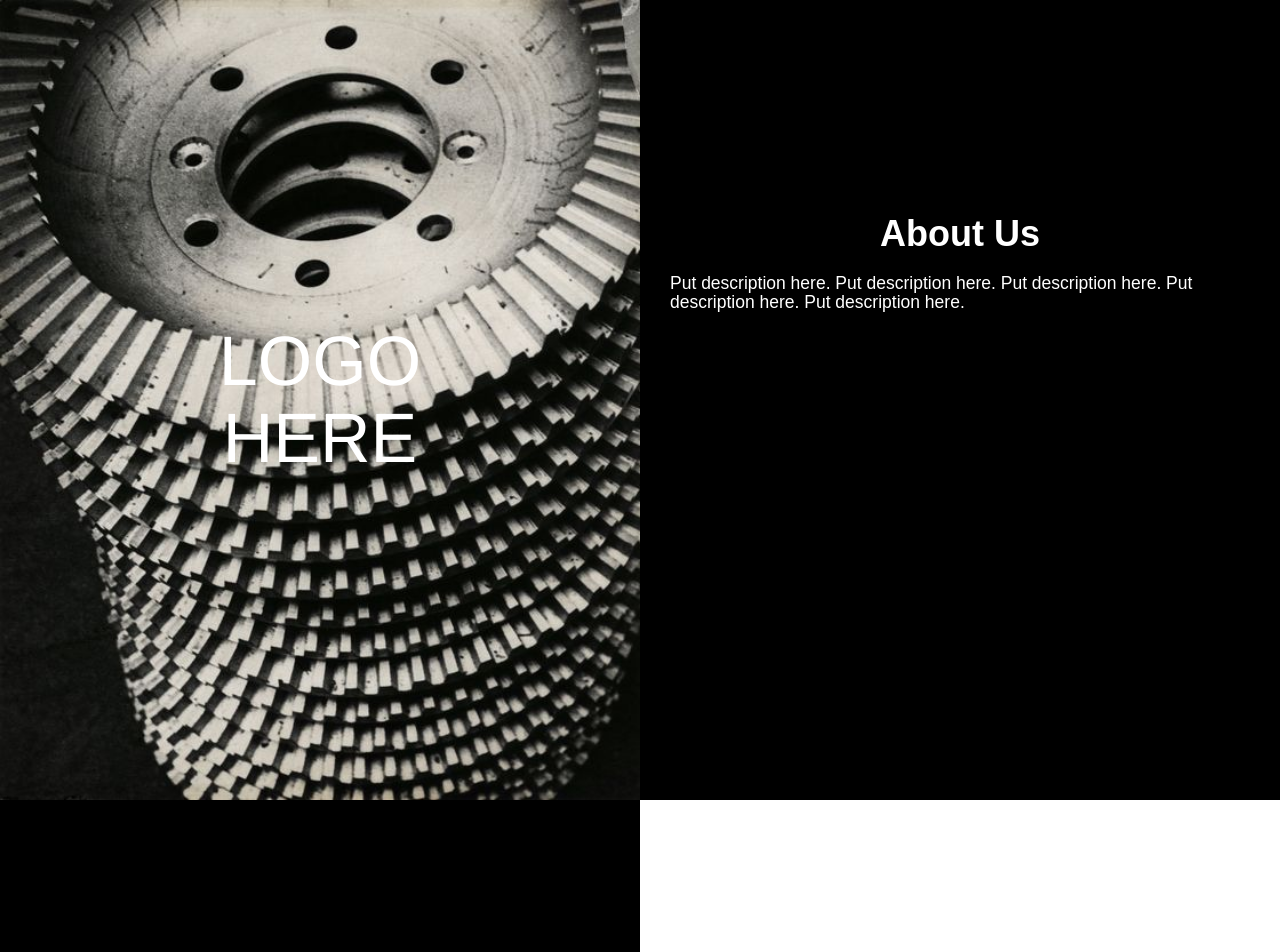
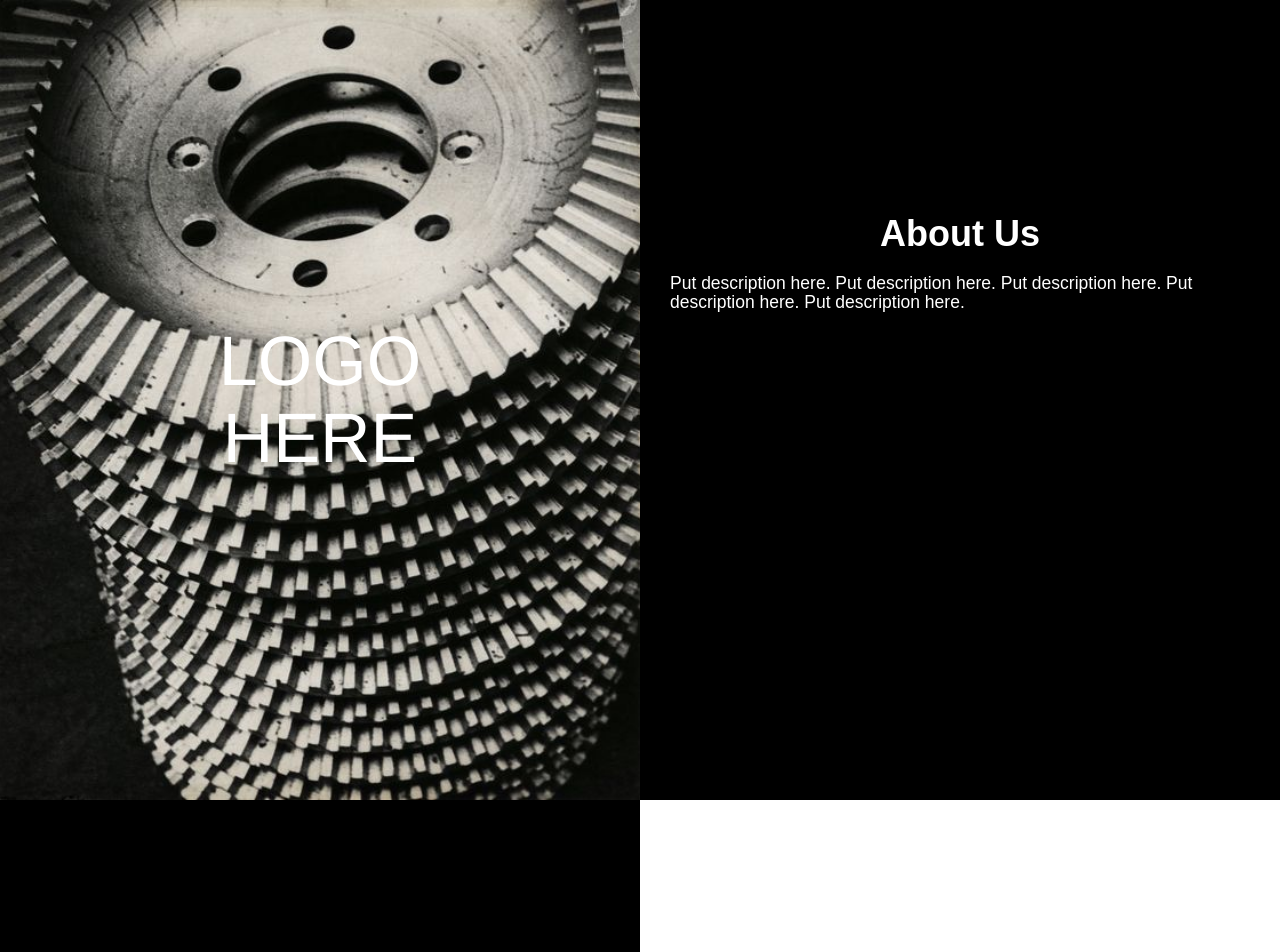
Before and after one commit to akaseahawk/hopkinshackerclub.com, a Flask app: page / in a window 1280 px wide. Shown: the top 952 px of the page. Run offline with Flask 2, Linux system fonts and the light colour scheme; some libraries are stand-ins or nearby versions.

Commit message:
fixed image resizing.have to change scrolling & add contact.

```diff
--- a/static/css/style.css
+++ b/static/css/style.css
@@ -5,13 +5,16 @@
 }
 
 .intro{
-  width: 100%;
+  max-width: 100%;
   height: auto;
+  width: auto\9;
   padding: 0;
   margin: 0;
   text-align: center;
   background: url('../img/testImg.jpg') no-repeat scroll;
   background-size: cover;
+  background-repeat:   no-repeat;
+  background-position: center center;
 }
 
 @-webkit-keyframes fadeIn { from { opacity:0; } to { opacity:1; } }
--- a/templates/index.html
+++ b/templates/index.html
@@ -11,7 +11,7 @@
 
         <!-- Left Side -->
           <div class='left'>
-            <div id='introImg' class='intro' style ='height:500px;'>
+            <div id='introImg' class='intro imageSize'>
               <div class='vertCenter fade-in'>
                 <h1 class = 'tightText' style = 'color: white; font-size:500%'>LOGO</h1>
                 <h1 class = 'tightText' style = 'color: white; font-size:500%'>HERE</h1>
```
